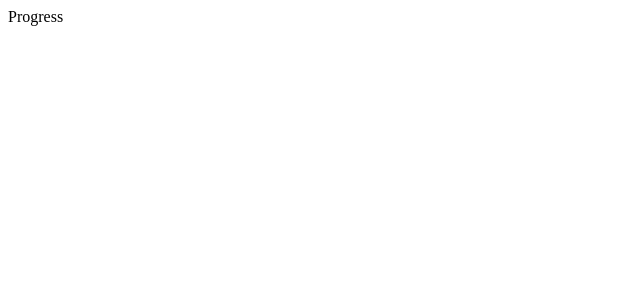
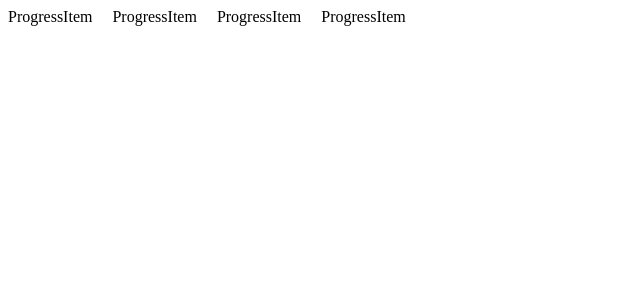
Before and after one commit to Vedanho/react-stories, a React (Create React App) app: page / in a window 1280 px wide. Shown: the top 300 px of the page, without its empty margins (0-640 px from the left). Built offline with nearby package versions, Linux system fonts and the light colour scheme.

Commit message:
Создал компонент, содержащий в себе линии загрузки

```diff
--- a/src/components/Progress/Progress.tsx
+++ b/src/components/Progress/Progress.tsx
@@ -1,7 +1,40 @@
 import React from "react";
+import ProgressItem from "./ProgressItem";
+import styles from "./Progress.module.scss";
 
-const Progress = () => {
-  return <div>Progress</div>;
+const Progress: React.FC = () => {
+  const [progress, setProgress] = React.useState(0);
+
+  const [activeIndex, setActiveIndex] = React.useState(0);
+
+  const stories = [
+    {
+      img: "",
+    },
+    {
+      img: "",
+    },
+    {
+      img: "",
+    },
+    {
+      img: "",
+    },
+  ];
+
+
+  return (
+    <div className={styles.line_container}>
+      {stories.map((el, index) => (
+        <ProgressItem
+          key={index}
+          activeIndex={activeIndex}
+          setActiveIndex={setActiveIndex}
+          index={index}
+        />
+      ))}
+    </div>
+  );
 };
 
-export default Progress;
+export default Progress
```
